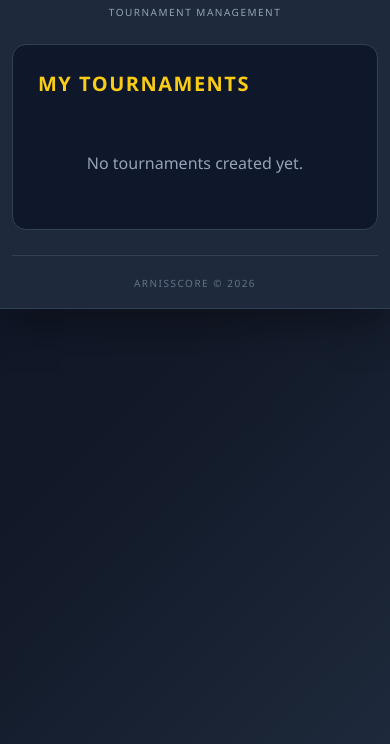
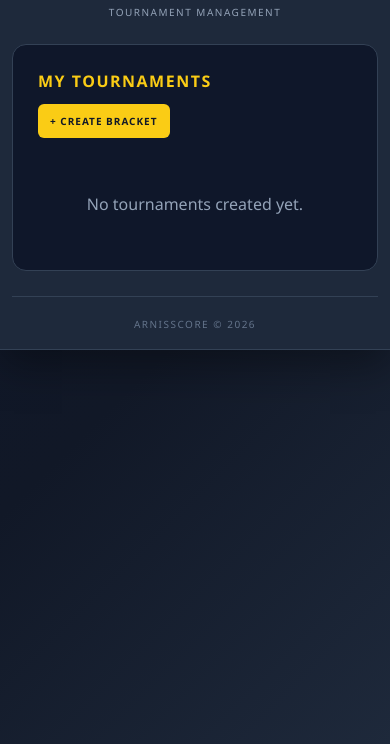
Before and after one commit to JohnKeybird/Arnisscore, a plain HTML site: page tournament-history.html in a window 390 px wide. Shown: the part 100-844 px from the top of the page. Drawn offline with Linux system fonts and the light colour scheme.

Commit message:
Reorganize tournament navigation

```diff
--- a/tournament-history.html
+++ b/tournament-history.html
@@ -1,11 +1,52 @@
 
 <!DOCTYPE html>
 <html lang="en">
+
 <head>
     <meta charset="UTF-8">
     <meta name="viewport" content="width=device-width, initial-scale=1.0">
+
     <title>Tournament Management | ArnisScore</title>
+
     <link rel="stylesheet" href="style.css">
+
+    <style>
+        .create-bracket-button {
+            display: inline-block;
+            background-color: #facc15;
+            color: #111827;
+            padding: 11px 20px;
+            border-radius: 6px;
+            text-decoration: none;
+            font-size: 12px;
+            font-weight: 900;
+            letter-spacing: 1px;
+            transition: 0.2s;
+            white-space: nowrap;
+        }
+
+        .create-bracket-button:hover {
+            background-color: #eab308;
+            transform: translateY(-2px);
+        }
+
+        @media (max-width: 600px) {
+            .history-header {
+                align-items: center;
+                gap: 12px;
+            }
+
+            .create-bracket-button {
+                padding: 10px 12px;
+                font-size: 10px;
+            }
+
+            .history-header h2 {
+                font-size: 16px;
+            }
+        }
+    </style>
+
 </head>
 
 <body>
@@ -17,18 +58,31 @@
         </a>
 
         <header>
+
             <h1>ARNISSCORE</h1>
+
             <p>TOURNAMENT MANAGEMENT</p>
+
         </header>
 
         <section class="history-section">
 
             <div class="history-header">
+
                 <h2>MY TOURNAMENTS</h2>
+
+                <a href="create-bracket.html" class="create-bracket-button">
+                    + CREATE BRACKET
+                </a>
+
             </div>
 
             <div id="history-list">
-                <p class="empty-history">No tournaments created yet.</p>
+
+                <p class="empty-history">
+                    No tournaments created yet.
+                </p>
+
             </div>
 
         </section>
```
Also changed, not shown: index.html (+29 -6 lines).
